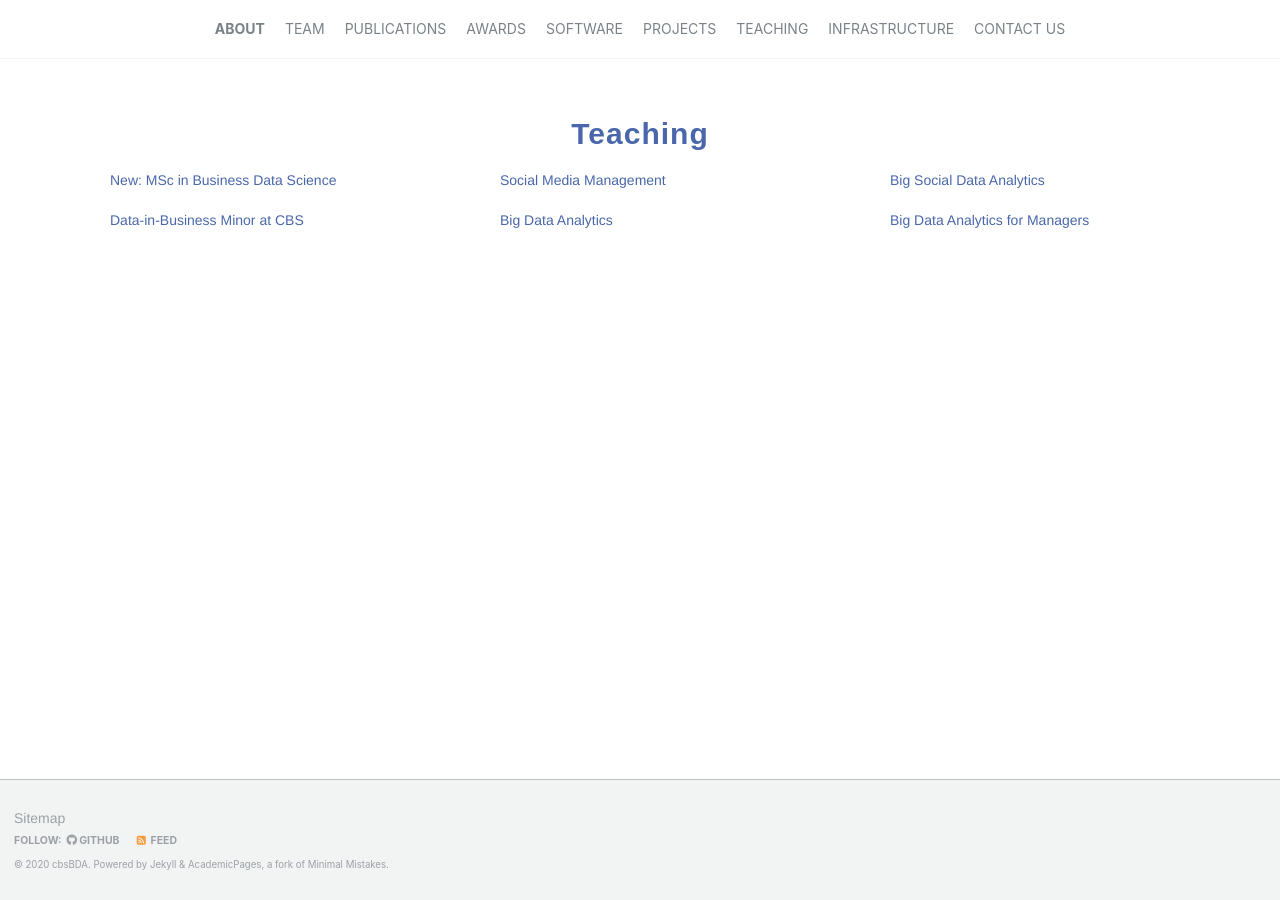
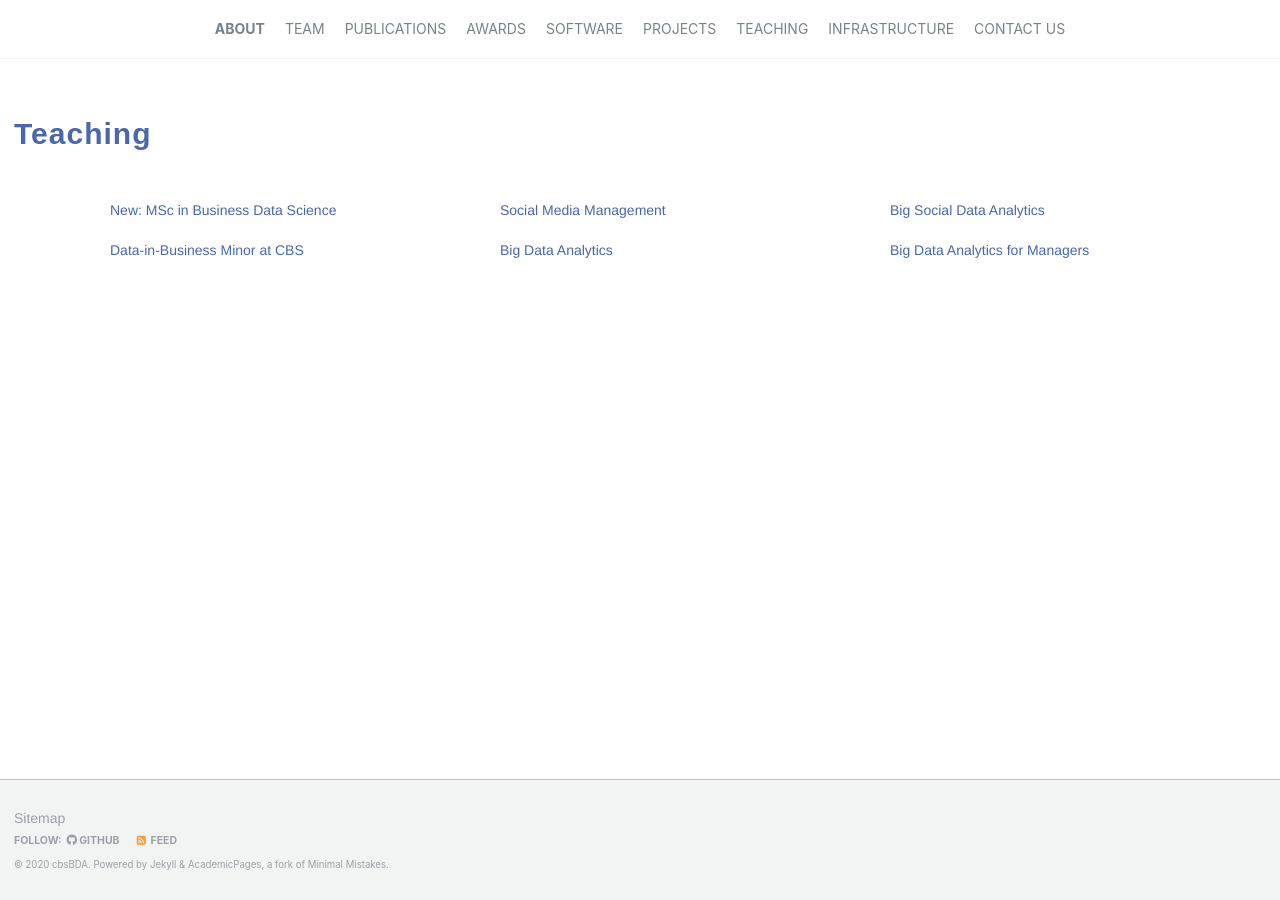
Before and after one commit to cbsBDA/cbsBDA-homepage, a Jekyll site: the page built from _pages/teaching.md, in a window 1280 px wide. Built offline with Jekyll 4.4.1, drawn with Linux system fonts in a browser that asks for light colours; nearby versions of some CDN libraries.

Commit message:
Update teaching.md

```diff
--- a/_pages/teaching.md
+++ b/_pages/teaching.md
@@ -10,12 +10,12 @@ author_profile: true
 <!-- Section: about -->
 <section id="teaching" class="home-section">
   <div class="heading-about">
-    <div class="container text-center">
-      <div class="row">
-        <div class="col-lg-8 col-lg-offset-2 m-auto">
-          <div class="wow bounceInDown" data-wow-delay="0.4s">
-            <div class="section-heading">
-              <h2 Class="mb-0">Teaching</h2>
+  <div class="container w-100 p-0 m-0">
+    <div class="row">
+      <div class="col-lg-8 col-lg-offset-2 m-0">
+        <div class="wow bounceInDown m-0" data-wow-delay="0.4s">
+          <div class="section-heading">
+              <h2 class="text-left">Teaching</h2>
             </div>
           </div>
         </div>
```
